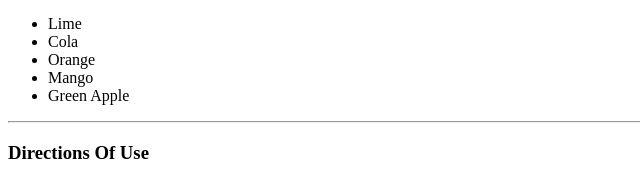
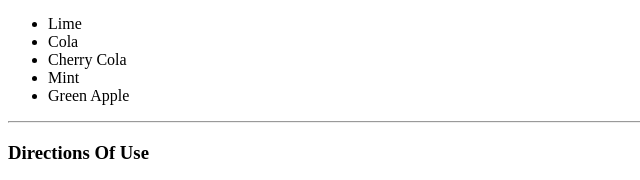
Before and after one commit to swayanshupatra/Grenade-Advertisement, a plain HTML site: page index.html in a window 1280 px wide. Shown: the part 513-693 px from the top of the page, 0-640 px from the left. Drawn offline with Linux system fonts and the light colour scheme.

Commit message:
Updated the Flavors

```diff
--- a/index.html
+++ b/index.html
@@ -24,8 +24,8 @@
   <ul>
     <li>Lime</li>
     <li>Cola</li>
-    <li>Orange</li>
-    <li>Mango</li>
+    <li>Cherry Cola</li>
+    <li>Mint</li>
     <li>Green Apple</li>
   </ul>
   <hr>
```
